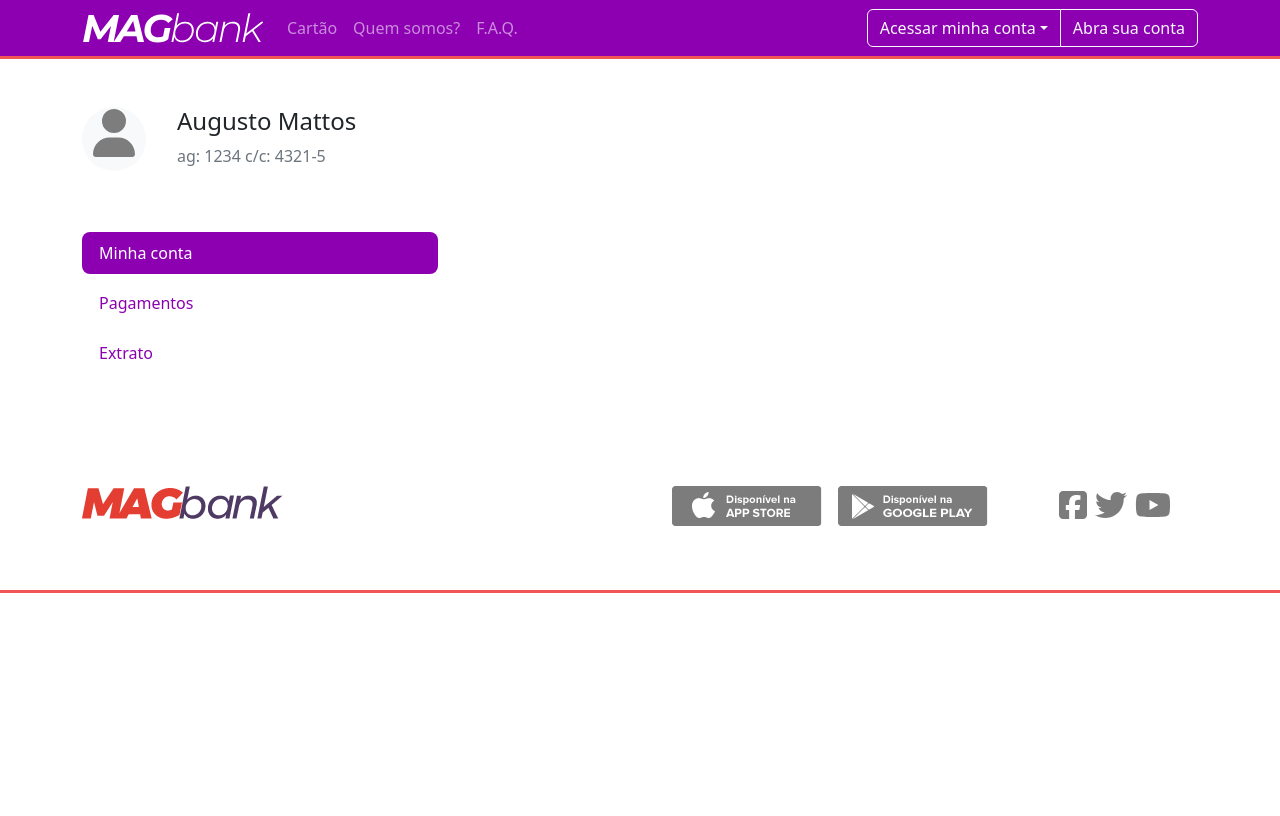
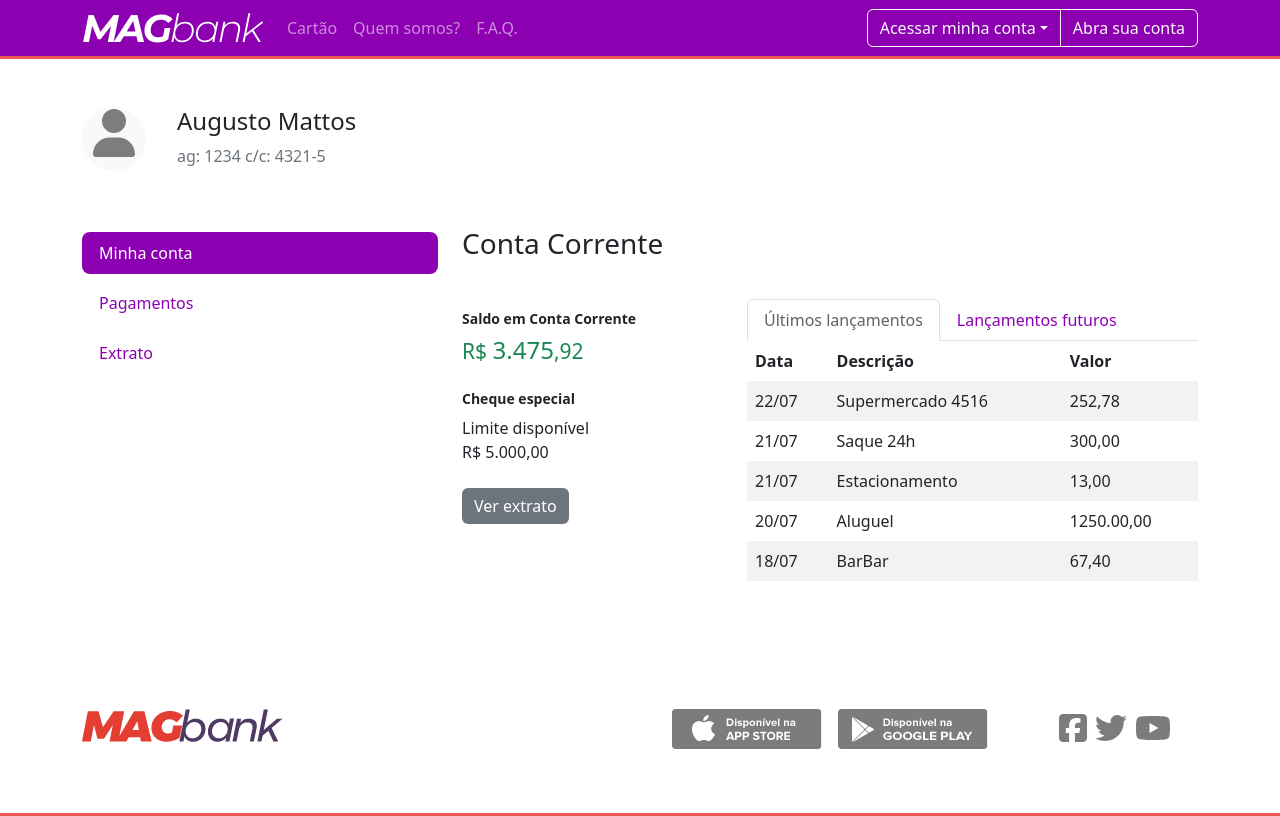
Before and after one commit to augusto-mattos/magbank, a React (Create React App) app: page /dashboard in a window 1280 px wide. Built offline with nearby package versions, Linux system fonts and the light colour scheme.

Commit message:
dashboard implementation

```diff
--- a/src/_variables.scss
+++ b/src/_variables.scss
@@ -1,4 +1,5 @@
 $color-primary:#8c00b2;
 $color-secondary: #f05656;
+$color-muted: #626262;
 $color-faq-background: #443a50;
 $color-faq-header: #3b2e4a;
--- a/src/views/Dashboard.js
+++ b/src/views/Dashboard.js
@@ -1,11 +1,27 @@
 import React from 'react';
-import { Container, Row, Col, Button } from 'react-bootstrap';
+import { Container, Row, Col, Button, Tabs, Tab, Table } from 'react-bootstrap';
 import { FontAwesomeIcon } from '@fortawesome/react-fontawesome';
 import { faCircle, faUser } from '@fortawesome/free-solid-svg-icons';
 
 import './Dashboard.scss';
 
-const Dashboard = () => (
+const Dashboard = () => {
+    const latestData = [
+        {date: '22/07', description: 'Supermercado 4516', value: '252,78'},
+        {date: '21/07', description: 'Saque 24h', value: '300,00'},
+        {date: '21/07', description: 'Estacionamento', value: '13,00'},
+        {date: '20/07', description: 'Aluguel', value: '1250.00,00'},
+        {date: '18/07', description: 'BarBar', value: '67,40'},
+    ];
+
+    const futureData = [
+        {date: '25/07', description: 'Spotify', value: '30,00'},
+        {date: '30/07', description: 'Netflix', value: '19,90'},
+        {date: '05/08', description: 'Gym', value: '59,00'},
+        {date: '05/08', description: 'Decathlon 2/4', value: '123,25'},
+    ];
+
+    return (
     <Container className='dashboard py-5'>
         <Row>
             <Col xs={12} lg={4}>
@@ -42,10 +58,68 @@ const Dashboard = () => (
                     </Button>
                 </div>
             </Col>
-            <Col xs={12} lg={3}></Col>
-            <Col xs={12} lg={5}></Col>
+            <Col xs={12} lg={3} className='mt-lg-5 pt-lg-4'>
+                <h3 className='my-5'>Conta Corrente</h3>
+                <h6>
+                    <small><strong>Saldo em Conta Corrente</strong></small>
+                </h6>
+                <h4 className='text-success mb-4'>
+                    <small>R$ </small>3.475<small>,92</small>
+                </h4>
+                <h6>
+                    <small><strong>Cheque especial</strong></small>
+                </h6>
+                <p className='mb-0'>Limite disponível</p>
+                <p className='mb-4'>R$ 5.000,00</p>
+                <Button variant='secondary'>Ver extrato</Button>
+            </Col>
+            <Col xs={12} lg={5} className='mt-lg-5 pt-lg-5'>
+                <Tabs className='mt-5 mt-lg-5 pt-lg-5' defaultActiveKey='latest'>
+                    <Tab eventKey='latest' title='Últimos lançamentos'>
+                        <Table striped borderless>
+                            <thead>
+                                <tr>
+                                    <th>Data</th>
+                                    <th>Descrição</th>
+                                    <th>Valor</th>
+                                </tr>
+                            </thead>
+                            <tbody>
+                                {latestData.map(({ date, description, value }) => (
+                                    <tr>
+                                    <td>{date}</td>
+                                    <td>{description}</td>
+                                    <td>{value}</td>
+                                </tr>
+                                ))}
+                            </tbody>
+                        </Table>
+                    </Tab>
+                    <Tab eventKey='future' title='Lançamentos futuros'>
+                    <Table striped borderless>
+                            <thead>
+                                <tr>
+                                    <th>Data</th>
+                                    <th>Descrição</th>
+                                    <th>Valor</th>
+                                </tr>
+                            </thead>
+                            <tbody>
+                                {futureData.map(({ date, description, value }) => (
+                                    <tr>
+                                    <td>{date}</td>
+                                    <td>{description}</td>
+                                    <td>{value}</td>
+                                </tr>
+                                ))}
+                            </tbody>
+                        </Table>
+                    </Tab>
+                </Tabs>
+            </Col>
         </Row>
     </Container>
-);
+    )
+};
 
 export default Dashboard;
--- a/src/views/Dashboard.scss
+++ b/src/views/Dashboard.scss
@@ -1,6 +1,10 @@
 @import '../variables';
 
 .dashboard {
+
+    @media screen and (min-width:992px) {
+        min-height: 70vh;
+    }
 
     &__user {
         position: relative;
@@ -24,6 +28,13 @@
             color: #FFF;
             background-color: $color-primary;
         }
+    }
 
+    .nav-link {
+        color: $color-primary;
+    }
+
+    .nav-link.active {
+        color: $color-muted;
     }
 }
```
